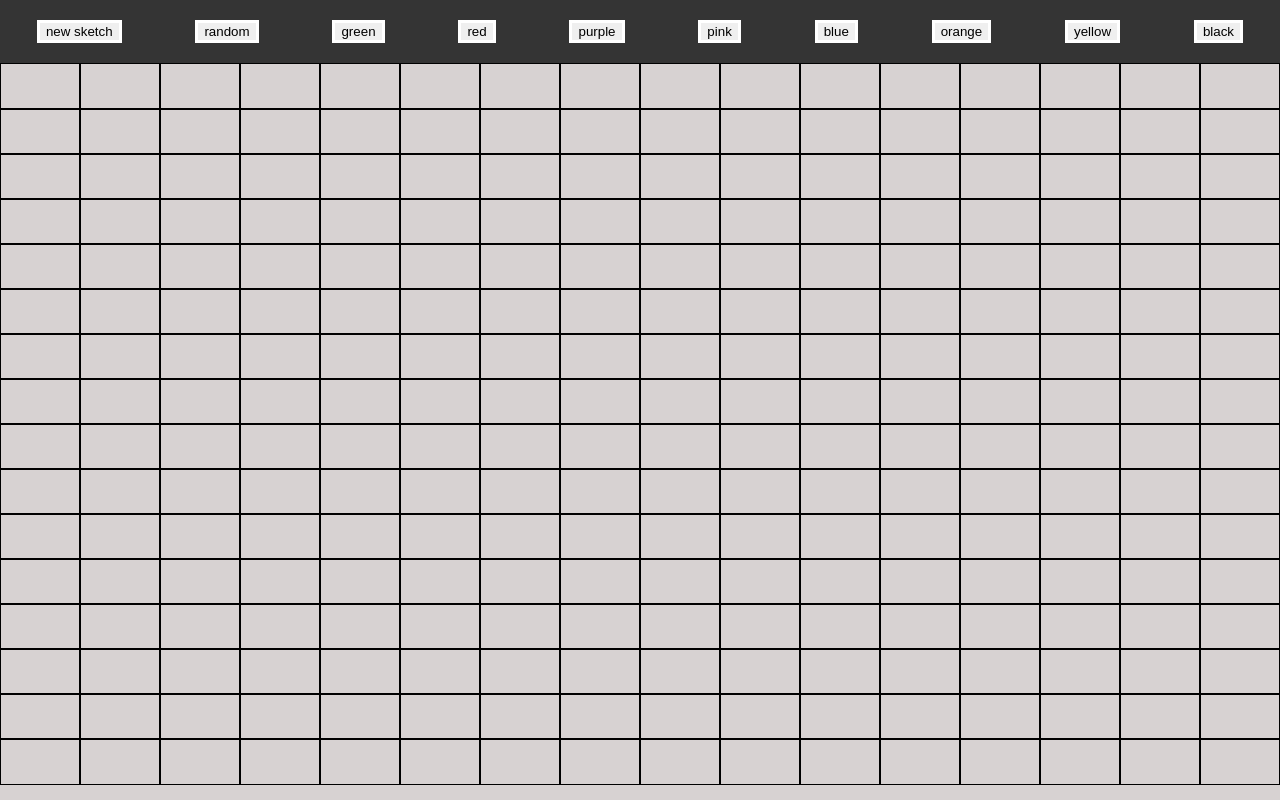
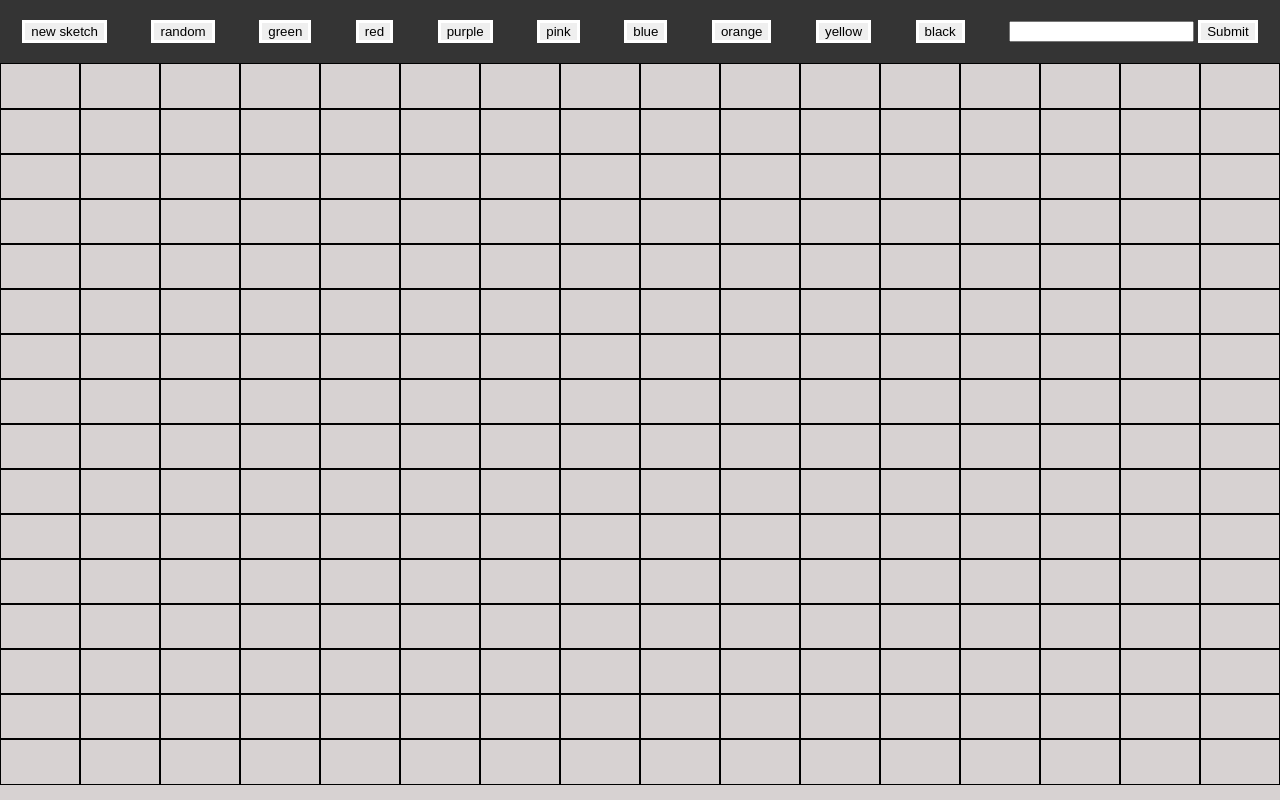
Before and after one commit to fatii-khalid/etch_a_sketch, a plain HTML site: page index.html in a window 1280 px wide. Drawn offline with Linux system fonts and the light colour scheme.

Commit message:
index.html

```diff
--- a/index.html
+++ b/index.html
@@ -20,6 +20,8 @@
         <button class = 'color6'>orange</button>
         <button class = 'color7'>yellow</button>
         <button class = 'color8'>black</button>
+        <div><input type="text" class = 'myInput'>
+            <button class = 'any'>Submit</button></div>
     </div>
     <div class = "container"></div>
 </body>
```
